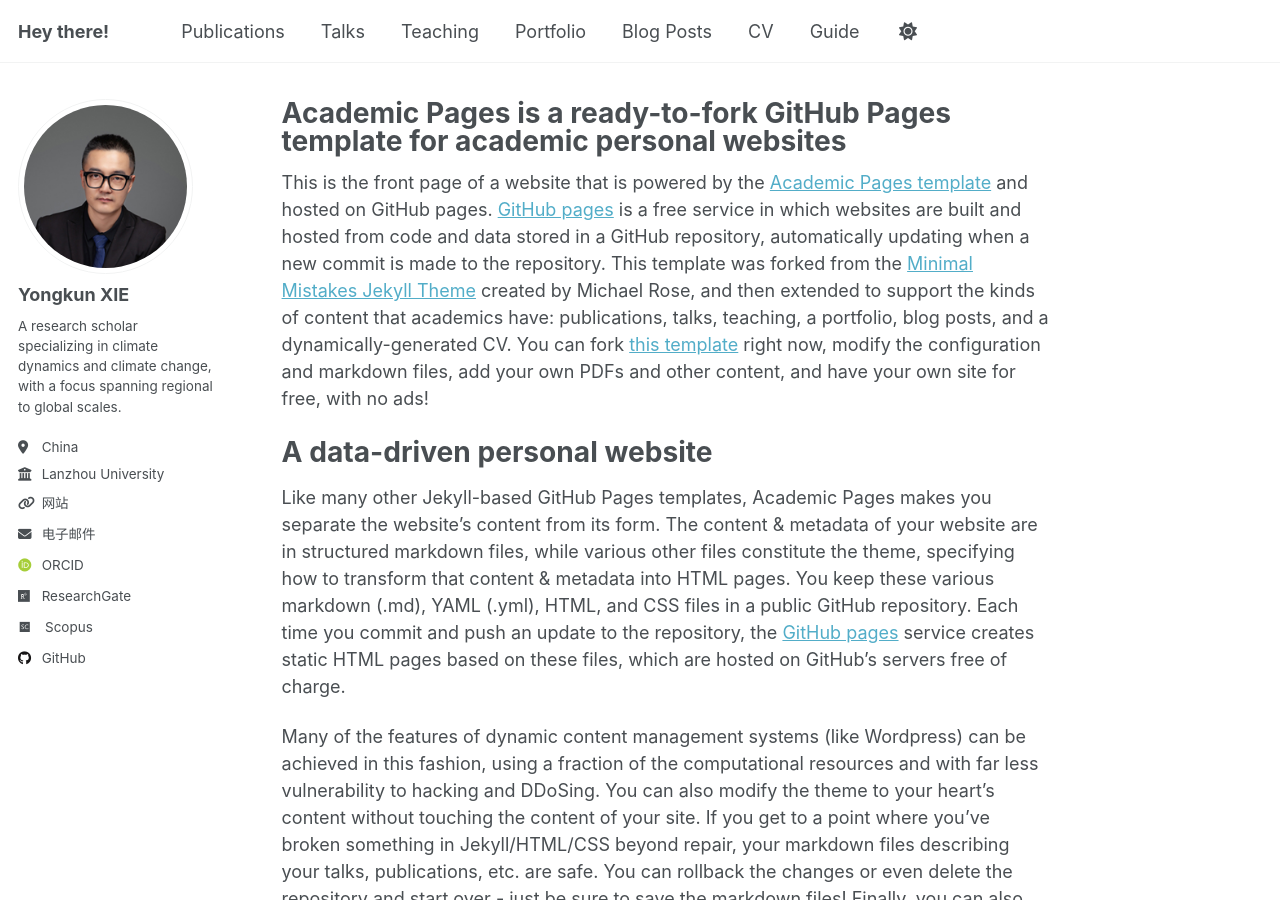
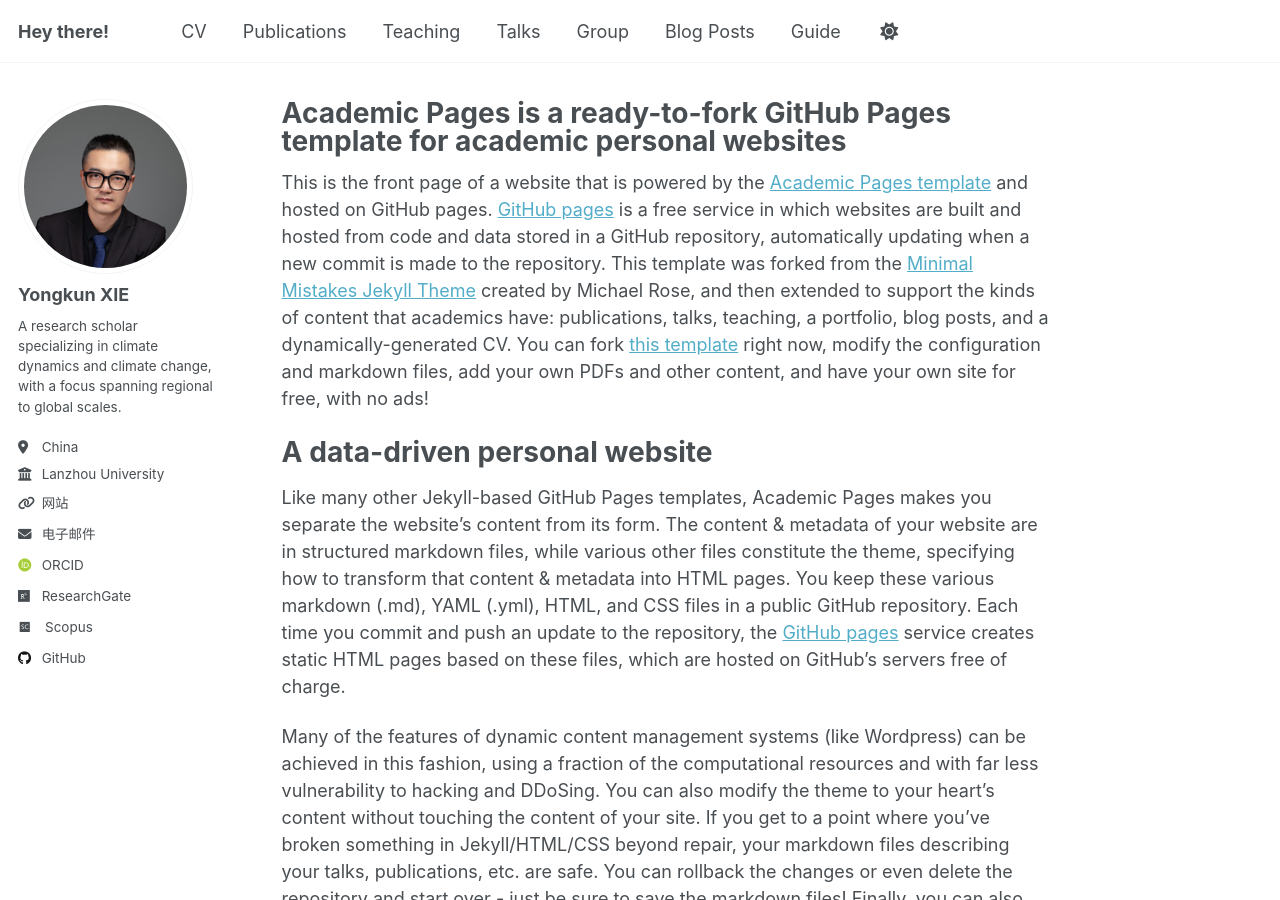
Before and after one commit to yongkunxie/yongkunxie.github.io, a Jekyll site: the page built from _pages/about.md, in a window 1280 px wide and 900 px high. Built offline with Jekyll 4.4.1, drawn with Linux system fonts in a browser that asks for light colours; some web fonts are replaced.

Commit message:
Update navigation.yml

```diff
--- a/_data/navigation.yml
+++ b/_data/navigation.yml
@@ -8,23 +8,23 @@
 #      Markdown formatted page while the second is generated using JSON.
 
 main:
+  - title: "CV"
+    url: /cv/
+
   - title: "Publications"
     url: /publications/
+
+  - title: "Teaching"
+    url: /teaching/
 
   - title: "Talks"
     url: /talks/
 
-  - title: "Teaching"
-    url: /teaching/
-
-  - title: "Portfolio"
-    url: /portfolio/
+  - title: "Group"
+    url: /group/
 
   - title: "Blog Posts"
     url: /year-archive/
-
-  - title: "CV"
-    url: /cv/
 
   # - title: "CV"
   #   url: /cv-json/
```
